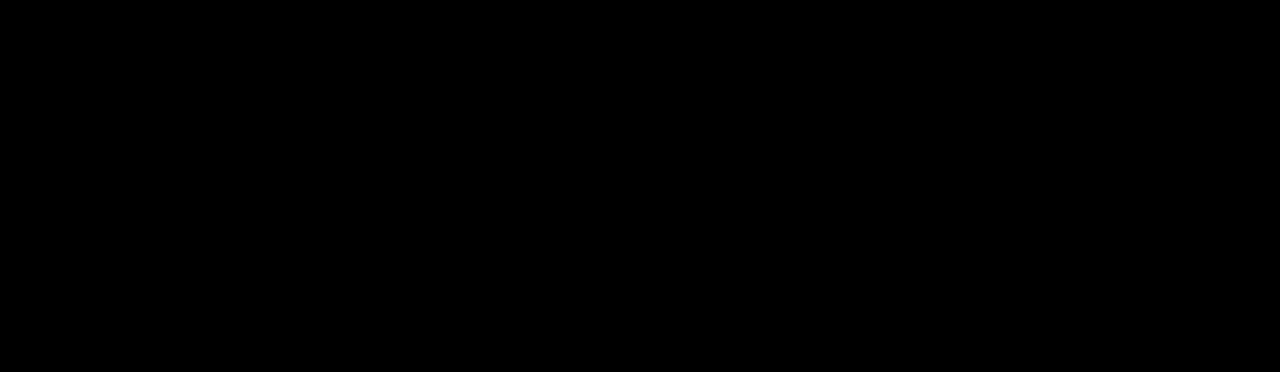
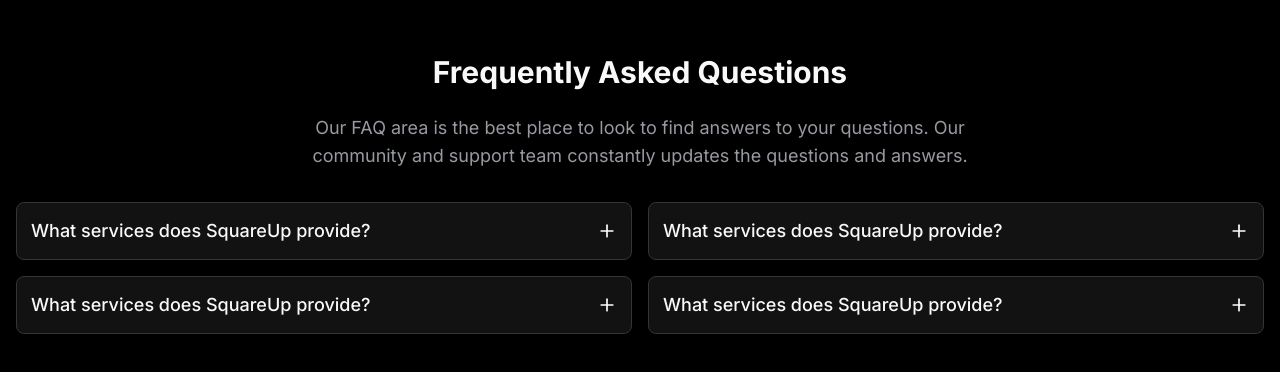
Before and after one commit to andersoww/front-ecotruck, a Next.js app: page / in a window 1280 px wide. Shown: the part 1500-1872 px from the top of the page. Built offline with nearby package versions, Linux system fonts and the light colour scheme.

Commit message:
Feat:FAQ

```diff
--- a/src/app/page.tsx
+++ b/src/app/page.tsx
@@ -13,6 +13,8 @@
 import "aos/dist/aos.css";
 import { useEffect } from "react";
 import { Button } from "@/components/Button";
+import Screen from "../../public/screen.png";
+import { CardQuestion } from "@/components/CardQuestion";
 
 export default function Home() {
   useEffect(() => {
@@ -55,14 +57,21 @@
           </div>
         </div>
 
-        <div className="overflow-hidden z-30 h-[280px] relative w-full">
+        <div className="max-w-7xl w-full h-[280px] max-sm:h-[180px] relative z-30 flex justify-center items-center overflow-hidden scale-[1.20]">
           <Image
-            src="/macbook.svg"
+            src="/mac.png"
+            alt="Mac"
+            width={700}
+            height={100}
+            className="w-full absolute inset-y-0 max-sm:w-[800px]"
+          />
+          <Image
+            src={Screen}
             alt="screen"
-            width={500}
-            height={100}
-            className="absolute inset-y-0 w-full h-auto object-cover"
-            priority
+            width={800}
+            height={400}
+            className="absolute rounded-lg w-[75%] inset-y-0 mt-8 max-md:mt-4"
+            style={{ objectFit: "fill" }}
           />
         </div>
       </Section>
@@ -100,9 +109,48 @@
         </div>
       </Section>
 
+      <Section>
+        <div className="flex flex-col gap-8 px-4 my-32">
+          <div className="flex flex-col items-center gap-6">
+            <h1 className="text-3xl font-bold text-center max-sm:text-3xl max-sm:w-full">
+              Frequently Asked Questions
+            </h1>
+
+            <p className="text-[#979AA0] font-normal text-lg max-w-[680px] w-full text-center max-sm:text-md">
+              Our FAQ area is the best place to look to find answers to your
+              questions. Our community and support team constantly updates the
+              questions and answers.
+            </p>
+          </div>
+
+          <div className="grid grid-cols-2 w-full gap-4 max-sm:grid-cols-1">
+            <CardQuestion
+              question="What services does SquareUp provide?"
+              reply="SquareUp offers a range of services including design, engineering, and project management. We specialize in user experience design, web development, mobile app development, custom software development, branding and identity, and more."
+              count="01"
+            />
+            <CardQuestion
+              question="What services does SquareUp provide?"
+              reply="SquareUp offers a range of services including design, engineering, and project management. We specialize in user experience design, web development, mobile app development, custom software development, branding and identity, and more."
+              count="02"
+            />
+            <CardQuestion
+              question="What services does SquareUp provide?"
+              reply="SquareUp offers a range of services including design, engineering, and project management. We specialize in user experience design, web development, mobile app development, custom software development, branding and identity, and more."
+              count="03"
+            />
+            <CardQuestion
+              question="What services does SquareUp provide?"
+              reply="SquareUp offers a range of services including design, engineering, and project management. We specialize in user experience design, web development, mobile app development, custom software development, branding and identity, and more."
+              count="04"
+            />
+          </div>
+        </div>
+      </Section>
+
       <Section id="Serviços">
         <div
-          className="flex flex-col gap-16 pt-8 p-4"
+          className="flex flex-col gap-16 pt-16 p-4"
           data-aos="fade-down"
           data-aos-duration="1000"
         >
@@ -165,7 +213,6 @@
           </div>
         </div>
       </Section>
-
       <Section>
         <div
           className="flex flex-col items-center gap-16 pt-16 pb-24"
--- /dev/null
+++ b/src/components/CardQuestion.tsx
@@ -0,0 +1,110 @@
+"use client";
+
+import clsx from "clsx";
+import { HTMLAttributes, ReactNode, useState } from "react";
+
+interface CardQuestionProps extends HTMLAttributes<HTMLElement> {
+  className?: string;
+  children?: ReactNode;
+  question?: string;
+  reply?: string;
+  count?: string;
+}
+
+function Close({ className }: { className?: string }) {
+  return (
+    <svg
+      xmlns="http://www.w3.org/2000/svg"
+      width="24"
+      height="24"
+      viewBox="0 0 24 24"
+      fill="none"
+      stroke="currentColor"
+      strokeWidth="2"
+      strokeLinecap="round"
+      strokeLinejoin="round"
+      className={clsx(
+        "lucide lucide-x hover:cursor-pointer stroke-Green-70",
+        className
+      )}
+    >
+      <path d="M18 6 6 18" />
+      <path d="m6 6 12 12" />
+    </svg>
+  );
+}
+
+function Plus({ className }: { className?: string }) {
+  return (
+    <svg
+      xmlns="http://www.w3.org/2000/svg"
+      width="24"
+      height="24"
+      viewBox="0 0 24 24"
+      fill="none"
+      stroke="currentColor"
+      strokeWidth="2"
+      strokeLinecap="round"
+      strokeLinejoin="round"
+      className={clsx(
+        "lucide lucide-plus hover:cursor-pointer stroke-white",
+        className
+      )}
+    >
+      <path d="M5 12h14" />
+      <path d="M12 5v14" />
+    </svg>
+  );
+}
+
+function CardQuestion({
+  question,
+  reply,
+  count,
+  className,
+}: CardQuestionProps) {
+  const [isOpen, setIsOpen] = useState(false);
+
+  return (
+    <div
+      className={clsx(
+        className,
+        "flex p-3.5 border border-Grey-15 gap-6 overflow-hidden items-center hover:cursor-pointer duration-500 h-fit border-darkTwo rounded-lg bg-darkBase-950/50 "
+      )}
+      onClick={() => setIsOpen((state) => !state)}
+    >
+      <div
+        className={clsx("flex flex-col items-center w-full duration-500 h-fit")}
+      >
+        <div className="flex justify-between w-full items-center">
+          <h3
+            className={clsx("font-medium text-lg w-[90%]", {
+              "text-Green-70": isOpen,
+            })}
+          >
+            {question}
+          </h3>
+          {!isOpen ? (
+            <Plus className="w-5 h-5" />
+          ) : (
+            <Close className="w-5 h-5" />
+          )}
+        </div>
+
+        <div
+          className={clsx(
+            "collapsible-text overflow-hidden rounded transition-all duration-500",
+            {
+              "max-h-[300px] translate-y-0 opacity-100": isOpen,
+              "max-h-0 opacity-0 -translate-y-full": !isOpen,
+            }
+          )}
+        >
+          <p>{reply}</p>
+        </div>
+      </div>
+    </div>
+  );
+}
+
+export { CardQuestion };
```
Also changed, not shown: public/mac.png (added), public/screen.png (added).
